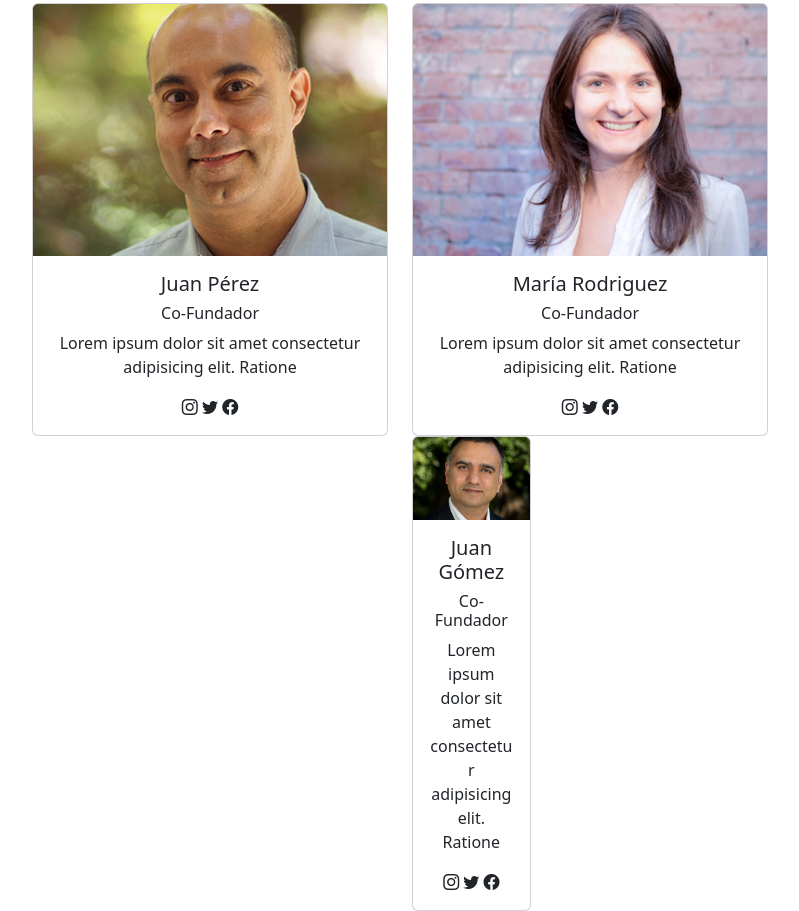
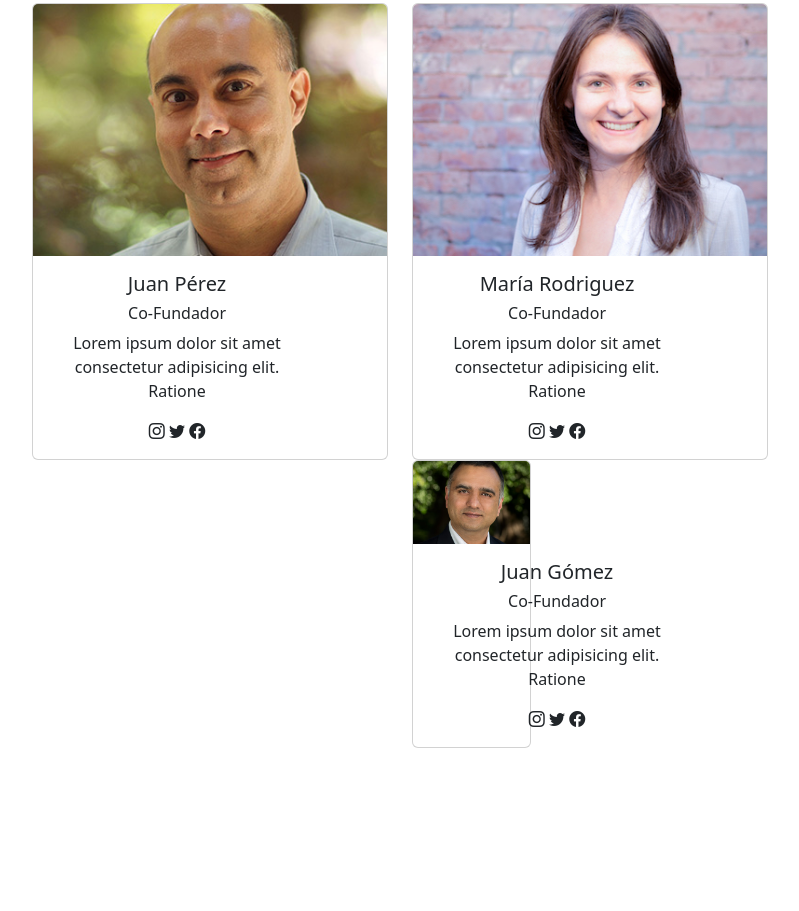
Before and after one commit to roblesregina/Proyecto, a plain HTML site: page SobreNosotros/index.html in a window 1280 px wide. Shown: the part 571-1482 px from the top of the page, without its empty margins (50-849 px from the left). After the commit the page ends 1319 px from the top, so only its background shows below. Drawn offline with nearby package versions, Linux system fonts and the light colour scheme; files whose address does not match are found by name.

Commit message:
update
style

```diff
--- a/SobreNosotros/index.html
+++ b/SobreNosotros/index.html
@@ -107,7 +107,7 @@
               class="card-img-top"
               alt="..."
             />
-            <div class="card-body">
+            <div class="card-body" style="width: 18rem;">
               <h5 class="text-center fw-normal">Juan Pérez</h5>
               <h6 class="fw-light text-center"><b>Co-Fundador</b></h6>
               <p class="text-center">
@@ -128,7 +128,7 @@
               class="card-img-top"
               alt="..."
             />
-            <div class="card-body">
+            <div class="card-body" style="width: 18rem;">
               <h5 class="text-center fw-normal">María Rodriguez</h5>
               <h6 class="fw-light text-center"><b>Co-Fundador</b></h6>
               <p class="text-center">
@@ -148,7 +148,7 @@
               class="card-img-top"
               alt="..."
             />
-            <div class="card-body">
+            <div class="card-body" style="width: 18rem;">
               <h5 class="text-center fw-normal">Juan Gómez</h5>
               <h6 class="fw-light text-center"><b>Co-Fundador</b></h6>
               <p class="text-center">
```
